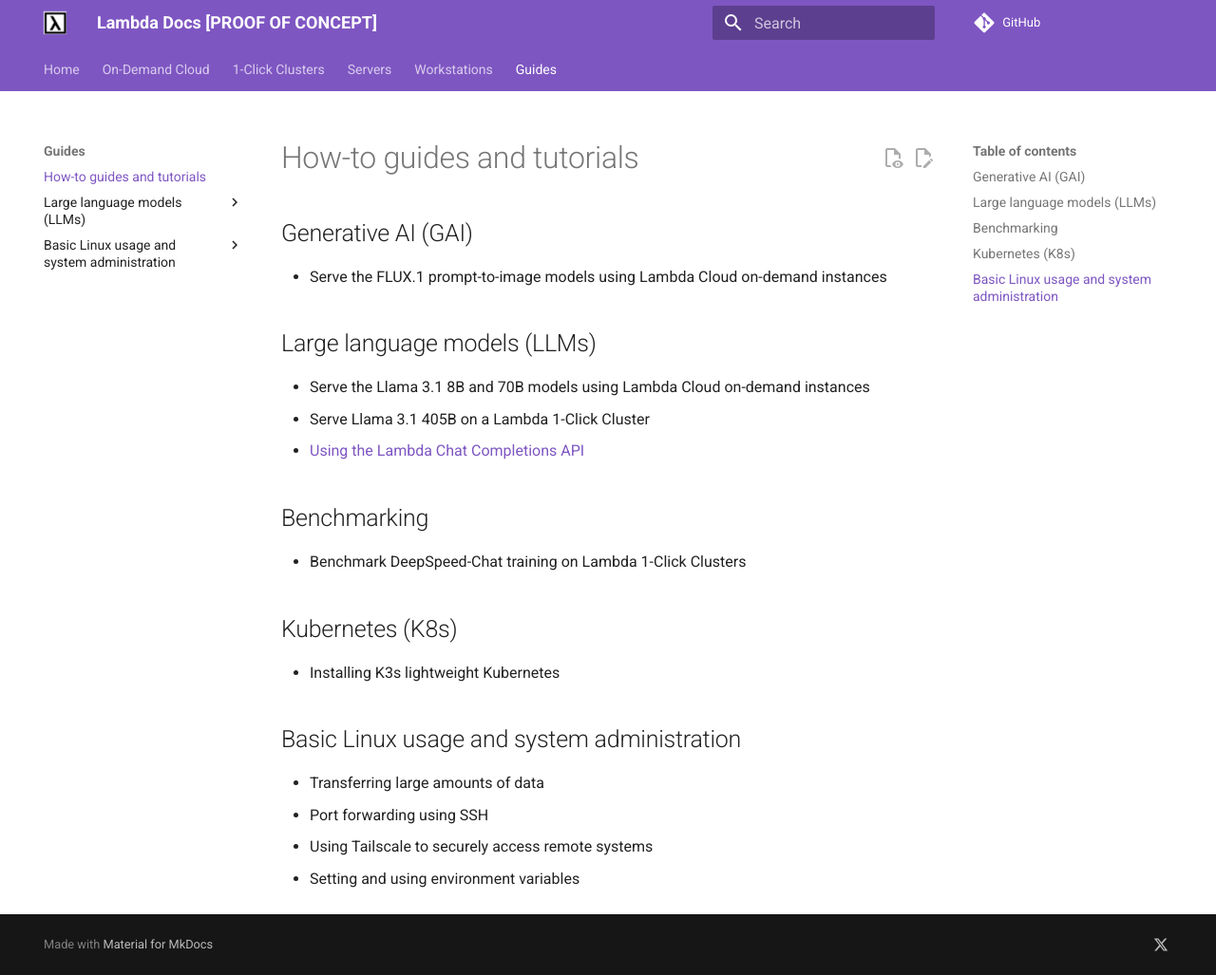
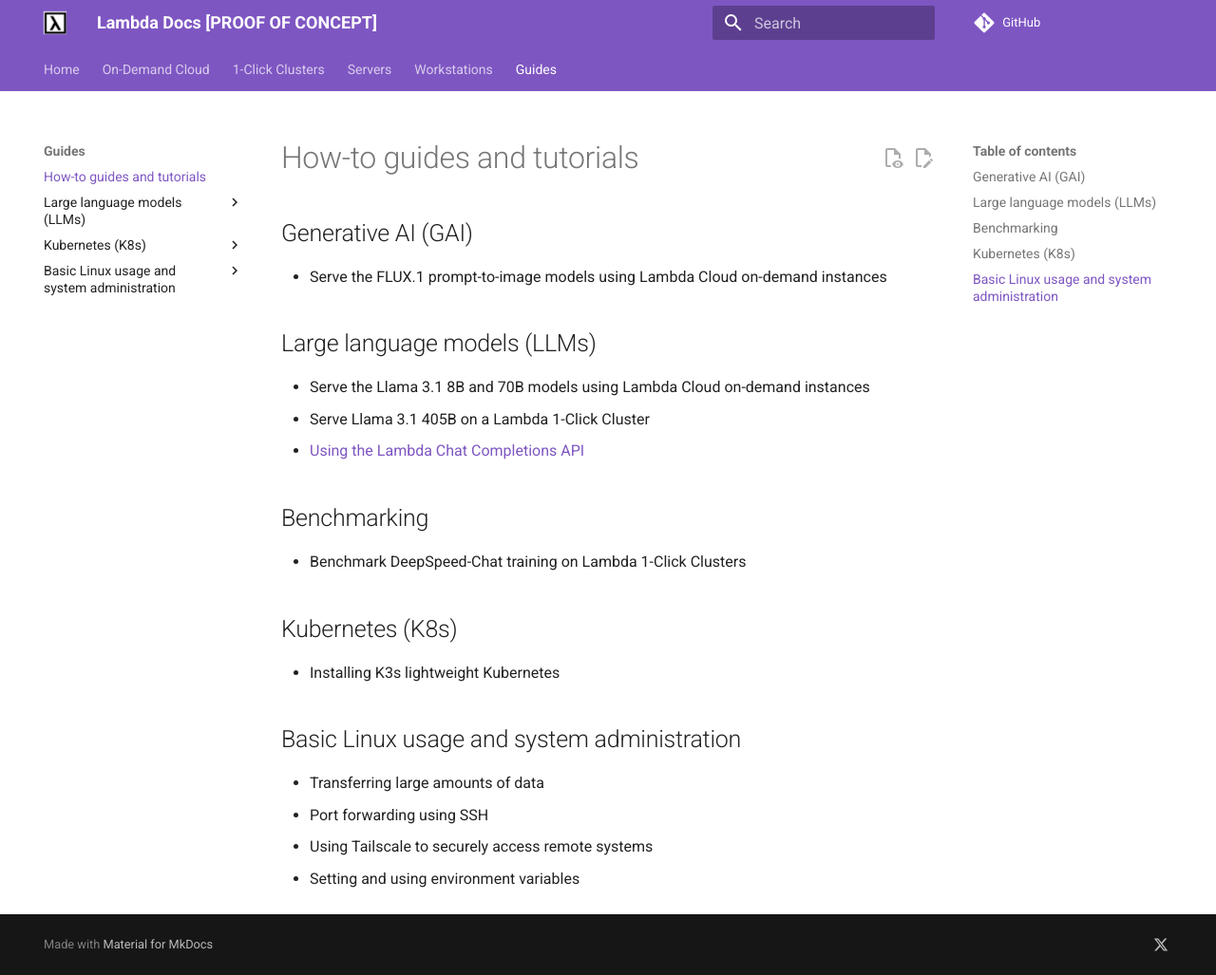
Before and after one commit to cbrownstein-lambda/lambda-docs-mkdocs, an MkDocs documentation site: the page built from docs/guides/index.md, in a window 1280 px wide and 1027 px high. Shown: the whole window at 95% size. Built offline with MkDocs 1.6.1 and Material for MkDocs 9.7.7, drawn with Linux system fonts in a browser that asks for light colours; a script that is not in the unit is left out; comment, search, counter and statistics services are not loaded.

Commit message:
Add Kubernetes to guides and fix indentation

```diff
--- a/mkdocs.yml
+++ b/mkdocs.yml
@@ -35,11 +35,13 @@
     - workstations/getting-started.md
     - workstations/troubleshooting.md
   - Guides:
-      - guides/index.md
-      - Large language models (LLMs):
-        - guides/large-language-models/lambda-chat-api.md
-      - Basic Linux usage and system administration:
-        - guides/linux-usage/virtual-environments-containers.md
+    - guides/index.md
+    - Large language models (LLMs):
+      - guides/large-language-models/lambda-chat-api.md
+    - Kubernetes (K8s):
+      - guides/kubernetes/installing-k3s.md
+    - Basic Linux usage and system administration:
+      - guides/linux-usage/virtual-environments-containers.md
 markdown_extensions:
   - admonition
   - attr_list
```
